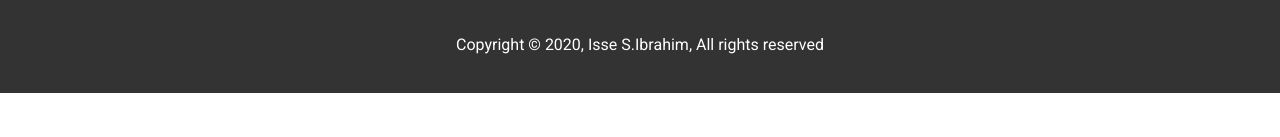
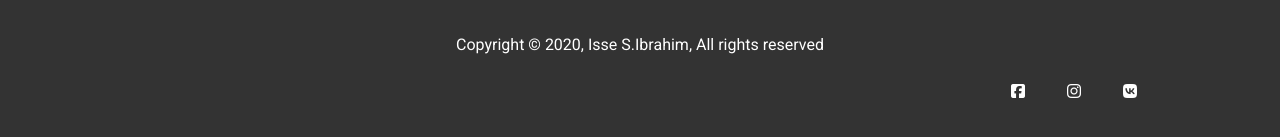
Before and after one commit to isibrahiim/Edgeledger, a plain HTML site: page index.html in a window 1280 px wide. Shown: the part 2451-2588 px from the top of the page. Before the commit the page ends 2544 px from the top, so only its background shows below. Drawn offline with nearby package versions, Linux system fonts and the light colour scheme; some packages are replaced by stand-ins of ours.

Commit message:
adding to social media icons

```diff
--- a/css/mobile.css
+++ b/css/mobile.css
@@ -76,3 +76,12 @@
     font-size: 1rem;
   }
 }
+@media(max-width: 568px){
+  #main-footer {
+    /* padding-top: 25px; */
+    display: flex;
+    justify-content: center;
+
+
+  }
+}
--- a/css/style.css
+++ b/css/style.css
@@ -203,3 +203,21 @@ p {
   padding: 0.5rem;
 
 }
+
+#main-footer ul {
+  /* padding-top: 25px; */
+  display: flex;
+  justify-content: flex-end;
+}
+#main-footer ul li {
+
+  list-style: none;
+  padding: 12px 16px;
+  margin: 0 5px;
+  cursor: pointer;
+  transition: all 0.7s ease;
+}
+#main-footer ul li a {
+  text-decoration: none;
+  color : #fff
+}
--- a/index.html
+++ b/index.html
@@ -189,6 +189,14 @@
     <footer id="main-footer" class="bg-dark text-center py-1">
       <div class="container">
         <p>Copyright &copy; 2020, Isse S.Ibrahim, All rights reserved</p>
+        <ul class="social-icon">
+
+
+
+          <li><a href="https://facebook.com/issefr"><i class="fab fa-facebook-square"></i></a></li>
+          <li><a href="https://instagram.com/krasivvy_prn"><i class="fab fa-instagram"></i></a></li>
+          <li> <a href="https://vk.com/Isse Ibragim"><i class="fab fa-vk"></i></a></li>
+        </ul>
       </div>
     </footer>
   </body>
```
Also changed, not shown: img/show.jpg (added).
